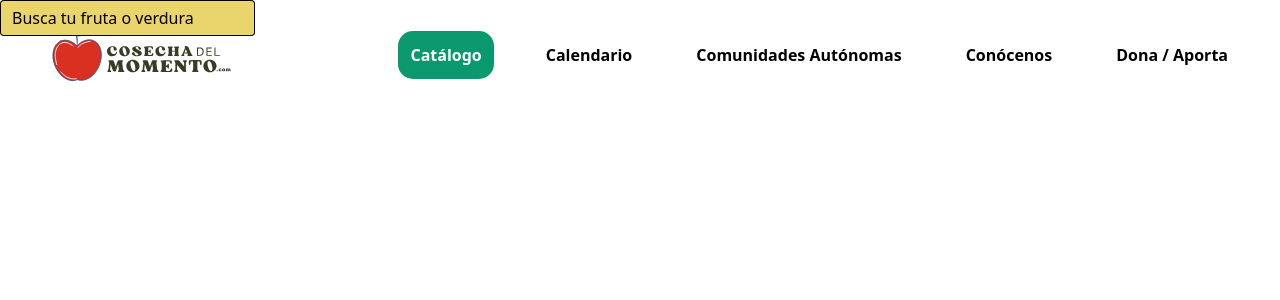
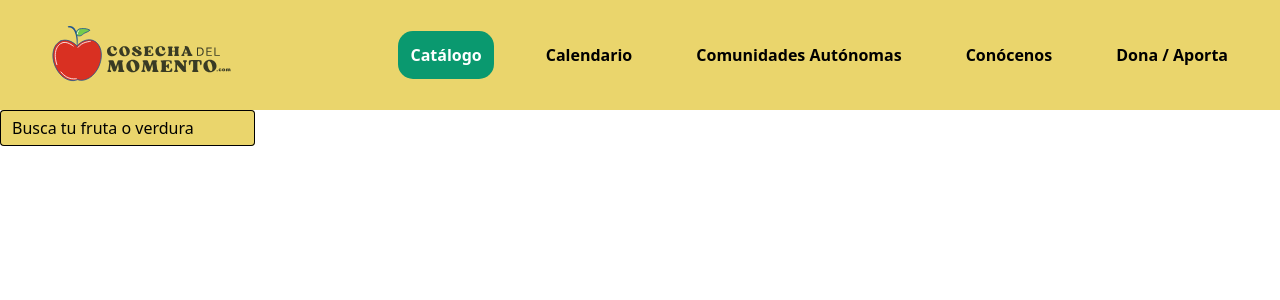
Before and after one commit to octaviodev1/cosecha-del-momento, a Vue app: page / in a window 1280 px wide. Shown: the top 300 px of the page. Built offline with nearby package versions, Linux system fonts and the light colour scheme.

Commit message:
Resolucion de conflictos

```diff
--- a/src/components/TopNav.vue
+++ b/src/components/TopNav.vue
@@ -1,5 +1,5 @@
 <template>
-    <header class="bg-palette-yellow fixed w-screen">
+    <header class="bg-yellow sticky w-screen">
         <nav class="flex items-center justify-between">
             <div class="ml-10">
                 <RouterLink to="/"><img src="../assets/logo_header.svg"></RouterLink>
```
